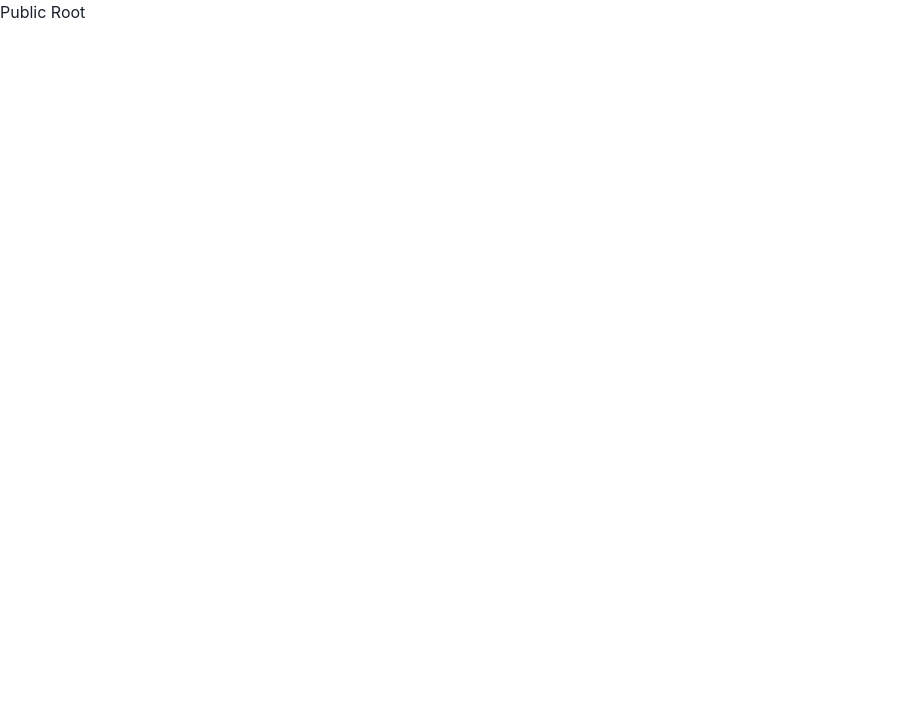
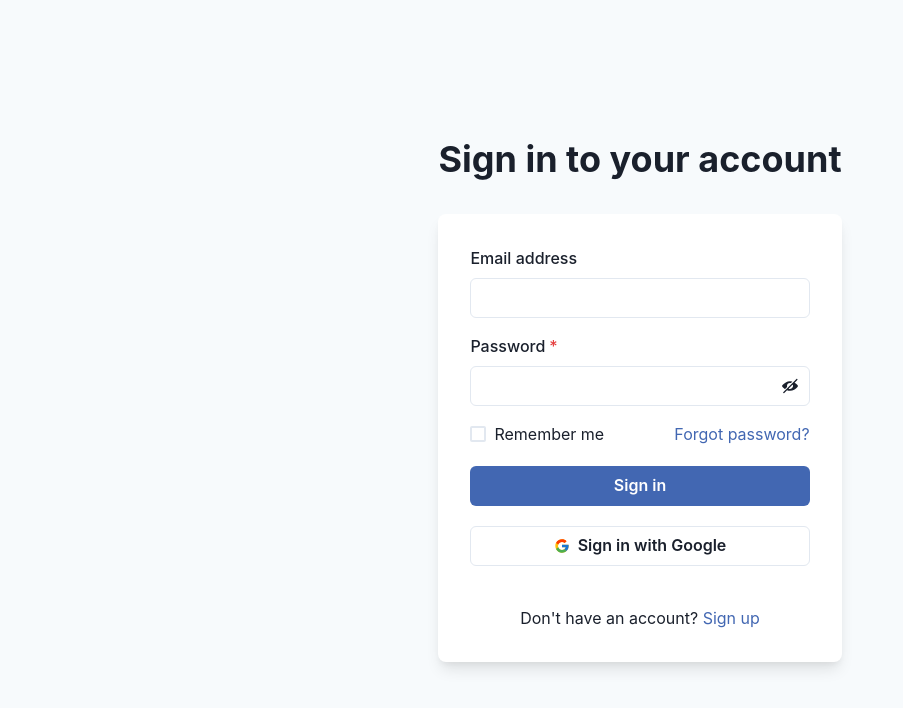
Before and after one commit to Sithija97/MERN-Authentication-Template, a React app in the folder client/: page / in a window 1280 px wide. Shown: the top 708 px of the page, without its empty margins (0-903 px from the left). Built offline with nearby package versions, Linux system fonts and the light colour scheme; the HTML template or start-up script is replaced by a standard one.

Commit message:
added formik, yup and redux

```diff
--- a/client/src/main.tsx
+++ b/client/src/main.tsx
@@ -1,9 +1,13 @@
 import React from "react";
 import ReactDOM from "react-dom/client";
 import App from "./App.tsx";
+import { Provider } from "react-redux";
+import { store } from "./store/store.ts";
 
 ReactDOM.createRoot(document.getElementById("root")!).render(
   <React.StrictMode>
-    <App />
+    <Provider store={store}>
+      <App />
+    </Provider>
   </React.StrictMode>
 );
--- a/client/src/routes/index.tsx
+++ b/client/src/routes/index.tsx
@@ -9,7 +9,7 @@ export const PROTECTED = "/protected";
 export const DASHBOARD = "/protected/dashboard";
 
 export const router = createBrowserRouter([
-  { path: ROOT, element: "Public Root" },
+  { path: ROOT, element: <Login /> },
   { path: LOGIN, element: <Login /> },
   { path: REGISTER, element: <Register /> },
   {
--- a/client/src/screens/login/index.tsx
+++ b/client/src/screens/login/index.tsx
@@ -16,13 +16,47 @@ import {
   InputRightElement,
   Link,
   Center,
+  FormErrorMessage,
 } from "@chakra-ui/react";
 import { FcGoogle } from "react-icons/fc";
 import { Link as RouterLink } from "react-router-dom";
+import { useFormik } from "formik";
+import * as Yup from "yup";
 import { REGISTER } from "../../routes";
+
+const validationSchema = Yup.object().shape({
+  email: Yup.string()
+    .email("Invalid email address")
+    .required("Email is required"),
+  password: Yup.string()
+    .min(6, "Password must be at least 6 characters")
+    .required("Password is required"),
+});
+
+type loginInputs = { email: string; password: string };
 
 export const Login = () => {
   const [showPassword, setShowPassword] = useState(false);
+
+  const handleSubmit = async (values: loginInputs) => {
+    console.log(values);
+    // if (succeeded) {
+    //   formik.resetForm();
+    // }
+    //
+  };
+
+  const formik = useFormik({
+    initialValues: {
+      email: "",
+      password: "",
+    },
+    validationSchema: validationSchema,
+    onSubmit: (values, { resetForm }) => {
+      handleSubmit(values);
+      resetForm();
+    },
+  });
 
   return (
     <Flex
@@ -41,15 +75,42 @@ export const Login = () => {
           boxShadow={"lg"}
           p={8}
         >
+          <form onSubmit={formik.handleSubmit}>
             <Stack spacing={4}>
-            <FormControl id="email">
+              <FormControl
+                id="email"
+                isInvalid={
+                  formik.touched.email && formik.errors.email ? true : false
+                }
+              >
                 <FormLabel>Email address</FormLabel>
-              <Input type="email" />
+                <Input
+                  type="email"
+                  name="email"
+                  onChange={formik.handleChange}
+                  onBlur={formik.handleBlur}
+                  value={formik.values.email}
+                />
+                <FormErrorMessage>{formik.errors.email}</FormErrorMessage>
               </FormControl>
-            <FormControl id="password" isRequired>
+              <FormControl
+                id="password"
+                isRequired
+                isInvalid={
+                  formik.touched.password && formik.errors.password
+                    ? true
+                    : false
+                }
+              >
                 <FormLabel>Password</FormLabel>
                 <InputGroup>
-                <Input type={showPassword ? "text" : "password"} />
+                  <Input
+                    type={showPassword ? "text" : "password"}
+                    name="password"
+                    onChange={formik.handleChange}
+                    onBlur={formik.handleBlur}
+                    value={formik.values.password}
+                  />
                   <InputRightElement h={"full"}>
                     <Button
                       variant={"ghost"}
@@ -61,6 +122,7 @@ export const Login = () => {
                     </Button>
                   </InputRightElement>
                 </InputGroup>
+                <FormErrorMessage>{formik.errors.password}</FormErrorMessage>
               </FormControl>
               <Stack spacing={5}>
                 <Stack
@@ -72,6 +134,7 @@ export const Login = () => {
                   <Text color={"facebook.400"}>Forgot password?</Text>
                 </Stack>
                 <Button
+                  type="submit"
                   bg={"facebook.400"}
                   color={"white"}
                   _hover={{
@@ -91,6 +154,7 @@ export const Login = () => {
                   </Center>
                 </Button>
               </Stack>
+
               <Stack pt={6}>
                 <Text align={"center"}>
                   Don't have an account?{" "}
@@ -100,6 +164,7 @@ export const Login = () => {
                 </Text>
               </Stack>
             </Stack>
+          </form>
         </Box>
       </Stack>
     </Flex>
--- a/client/src/screens/register/index.tsx
+++ b/client/src/screens/register/index.tsx
@@ -12,15 +12,56 @@ import {
   Text,
   useColorModeValue,
   Link,
+  FormErrorMessage,
 } from "@chakra-ui/react";
 import { useState } from "react";
 import { ViewIcon, ViewOffIcon } from "@chakra-ui/icons";
 import { Link as RouterLink } from "react-router-dom";
+import { useFormik } from "formik";
+import * as Yup from "yup";
 import { LOGIN } from "../../routes";
+
+const validationSchema = Yup.object().shape({
+  username: Yup.string().required("Username is required"),
+  email: Yup.string()
+    .email("Invalid email address")
+    .required("Email is required"),
+  password: Yup.string()
+    .min(6, "Password must be at least 6 characters")
+    .required("Password is required"),
+  confirmPassword: Yup.string()
+    .min(6, "Password must be at least 6 characters")
+    .required("Password is required"),
+});
+
+type registerInputs = {
+  username: string;
+  email: string;
+  password: string;
+  confirmPassword: string;
+};
 
 export const Register = () => {
   const [showPassword, setShowPassword] = useState(false);
   const [showConfirmPassword, setShowConfirmPassword] = useState(false);
+
+  const handleSubmit = async (values: registerInputs) => {
+    console.log(values);
+  };
+
+  const formik = useFormik({
+    initialValues: {
+      username: "",
+      email: "",
+      password: "",
+      confirmPassword: "",
+    },
+    validationSchema: validationSchema,
+    onSubmit: (values, { resetForm }) => {
+      handleSubmit(values);
+      resetForm();
+    },
+  });
   return (
     <Flex
       minH={"100vh"}
@@ -40,19 +81,62 @@ export const Register = () => {
           boxShadow={"lg"}
           p={8}
         >
+          <form onSubmit={formik.handleSubmit}>
             <Stack spacing={4}>
-            <FormControl id="username" isRequired>
+              <FormControl
+                id="username"
+                isRequired
+                isInvalid={
+                  formik.touched.username && formik.errors.username
+                    ? true
+                    : false
+                }
+              >
                 <FormLabel>Username</FormLabel>
-              <Input type="text" />
+                <Input
+                  type="text"
+                  name="username"
+                  onChange={formik.handleChange}
+                  onBlur={formik.handleBlur}
+                  value={formik.values.username}
+                />
+                <FormErrorMessage>{formik.errors.username}</FormErrorMessage>
               </FormControl>
-            <FormControl id="email" isRequired>
+              <FormControl
+                id="email"
+                isRequired
+                isInvalid={
+                  formik.touched.email && formik.errors.email ? true : false
+                }
+              >
                 <FormLabel>Email address</FormLabel>
-              <Input type="email" />
+                <Input
+                  type="email"
+                  name="email"
+                  onChange={formik.handleChange}
+                  onBlur={formik.handleBlur}
+                  value={formik.values.email}
+                />
+                <FormErrorMessage>{formik.errors.email}</FormErrorMessage>
               </FormControl>
-            <FormControl id="password" isRequired>
+              <FormControl
+                id="password"
+                isRequired
+                isInvalid={
+                  formik.touched.password && formik.errors.password
+                    ? true
+                    : false
+                }
+              >
                 <FormLabel>Password</FormLabel>
                 <InputGroup>
-                <Input type={showPassword ? "text" : "password"} />
+                  <Input
+                    type={showPassword ? "text" : "password"}
+                    name="password"
+                    onChange={formik.handleChange}
+                    onBlur={formik.handleBlur}
+                    value={formik.values.password}
+                  />
                   <InputRightElement h={"full"}>
                     <Button
                       variant={"ghost"}
@@ -64,11 +148,27 @@ export const Register = () => {
                     </Button>
                   </InputRightElement>
                 </InputGroup>
+                <FormErrorMessage>{formik.errors.password}</FormErrorMessage>
               </FormControl>
-            <FormControl id="confirmPassword" isRequired>
+              <FormControl
+                id="confirmPassword"
+                isRequired
+                isInvalid={
+                  formik.touched.confirmPassword &&
+                  formik.errors.confirmPassword
+                    ? true
+                    : false
+                }
+              >
                 <FormLabel>Confirm Password</FormLabel>
                 <InputGroup>
-                <Input type={showConfirmPassword ? "text" : "password"} />
+                  <Input
+                    type={showConfirmPassword ? "text" : "password"}
+                    name="confirmPassword"
+                    onChange={formik.handleChange}
+                    onBlur={formik.handleBlur}
+                    value={formik.values.confirmPassword}
+                  />
                   <InputRightElement h={"full"}>
                     <Button
                       variant={"ghost"}
@@ -82,6 +182,9 @@ export const Register = () => {
                     </Button>
                   </InputRightElement>
                 </InputGroup>
+                <FormErrorMessage>
+                  {formik.errors.confirmPassword}
+                </FormErrorMessage>
               </FormControl>
               <Stack spacing={10} pt={2}>
                 <Button
@@ -92,6 +195,7 @@ export const Register = () => {
                   _hover={{
                     bg: "facebook.500",
                   }}
+                  type="submit"
                 >
                   Sign up
                 </Button>
@@ -105,6 +209,7 @@ export const Register = () => {
                 </Text>
               </Stack>
             </Stack>
+          </form>
         </Box>
       </Stack>
     </Flex>
--- /dev/null
+++ b/client/src/store/store.ts
@@ -0,0 +1,12 @@
+import { configureStore } from "@reduxjs/toolkit";
+import { TypedUseSelectorHook, useDispatch, useSelector } from "react-redux";
+
+export const store = configureStore({
+  reducer: {},
+  devTools: true,
+});
+
+export type RootState = ReturnType<typeof store.getState>;
+export type AppDispatch = typeof store.dispatch;
+export const useAppDispatch = () => useDispatch<AppDispatch>();
+export const useAppSelector: TypedUseSelectorHook<RootState> = useSelector;
```
Also changed, not shown: client/package.json (+7 -1 lines), client/.eslintrc.cjs, 1 other file (tests, documents, lock files or other folders). Lines whose indentation alone changed are shown as unchanged.
